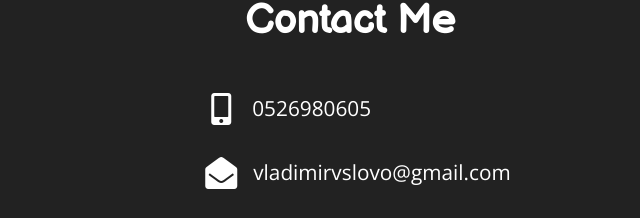
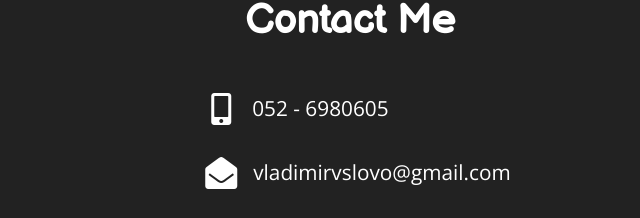
Before and after one commit to V0vaSL/Personal_Website, a website: page index.html in a window 1280 px wide. Shown: the part 1520-1738 px from the top of the page, 290-930 px from the left. Drawn offline with nearby package versions, Linux system fonts and the light colour scheme.

```diff
--- a/index.html
+++ b/index.html
@@ -155,7 +155,7 @@
         <div class="contact-info-container">
           <div class="contact-info">
             <i class="fas fa-mobile-alt fa-2x"></i>
-            <p>0526980605</p>
+            <p>052 - 6980605</p>
           </div>
           <div class="contact-info">
             <i class="fas fa-envelope-open fa-2x"></i>
```
